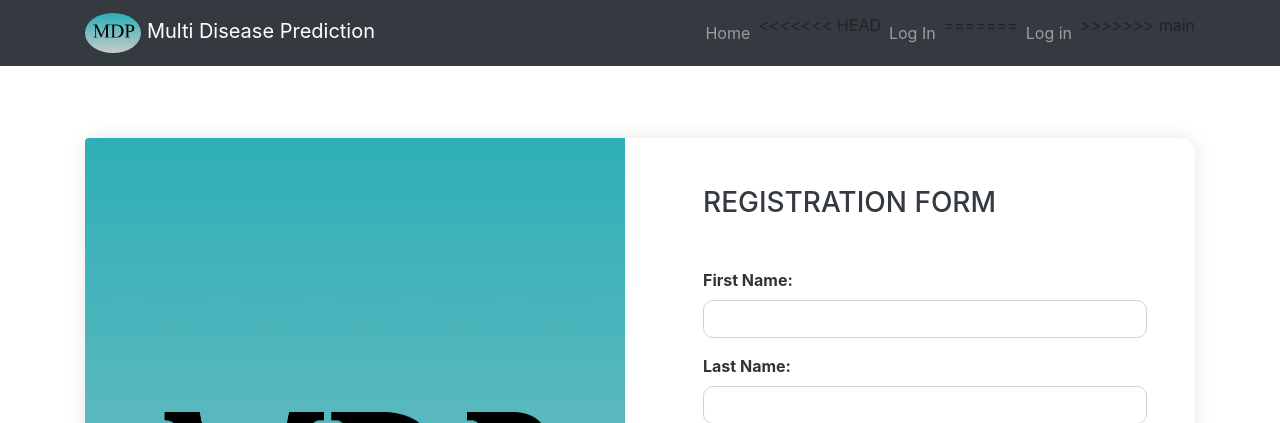
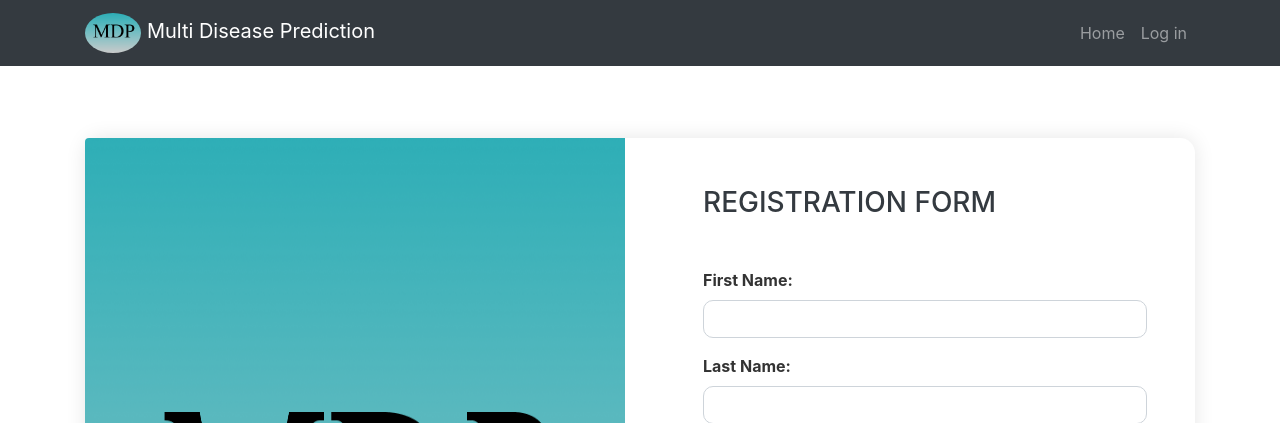
Before and after one commit to fahimarefin/Multi-Disease-Prediction, a Django app: template templates/signup.html in a window 1280 px wide. Shown: the top 423 px of the page. Run offline with Django 3.2, Linux system fonts and the light colour scheme; the template is opened without the code that fills it, so the values that code supplies are empty; parts of the project's set-up code (start-up, migrations or seed data) failed here and were passed over; some libraries are stand-ins or nearby versions.

Commit message:
Update signup.html

```diff
--- a/templates/signup.html
+++ b/templates/signup.html
@@ -32,17 +32,13 @@
             <a class="nav-link" href="{% url 'index' %}">Home</a>
           </li>
 
-<<<<<<< HEAD
-          <li class="nav-item">
-            <a class="nav-link" href="login.php">Log In</a>
-          </li>
-=======
+
           <div class="collapse navbar-collapse" id="navbarNav">
             <ul class="navbar-nav ml-auto">
               <li class="nav-item">
                 <a class="nav-link" href="{% url 'login' %}">Log in</a>
               </li>
->>>>>>> main
+
         </ul>
       </div>
     </div>
```
